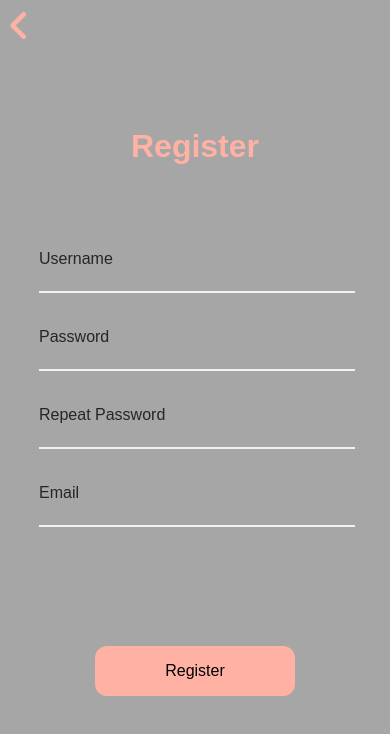
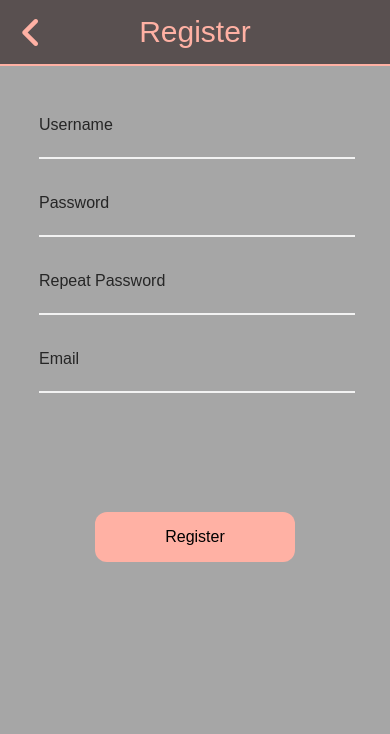
Before and after one commit to VeradeLacombe/MyRecipes, a website: page www/RegisterPage.html in a window 390 px wide. Drawn offline with Linux system fonts and the light colour scheme; some packages are replaced by stand-ins of ours.

Commit message:
Create header

```diff
--- a/www/RegisterPage.html
+++ b/www/RegisterPage.html
@@ -16,12 +16,17 @@
 </head>
 
 <body>
-	<i class="fas fa-angle-left" id= "backButton" onClick="window.location.href = 'index.html';"></i>
+	<div id="header">
+		<i class="fas fa-angle-left" id= "backButton" onClick="window.location.href = 'index.html';"></i>
 
-	<h1>Register</h1>
-	<form class="centerHorizontally">
+		Register
+	</div>
+
+
+<form class="centerHorizontally">
 		<div class="Container">
-			<label>Username</label>
+			<label>Username<br>
+			</label>
 			<input type="text" id="username">
 		</div>
 		<div class="Container">
@@ -39,7 +44,7 @@
 			<input type="email" id="email">
 		</div>
 
-		<button class="Bigbutton">Register</button>
+  <button class="Bigbutton">Register</button>
 	</form>
 </body>
 </html>
--- a/www/css/main.css
+++ b/www/css/main.css
@@ -4,6 +4,7 @@ body {
 	font-style: normal;
 	font-weight: 300;
 	color: #262626;
+	margin: 0;
 }
 
 .center {
@@ -17,13 +18,6 @@ body {
 .centerHorizontally {
 	margin: auto;
 	max-width: 80vw;
-}
-
-h1 {
-	text-align: center;
-	color: #FFB1A4;
-	margin-top: 10vh;
-	margin-bottom: 10vh;
 }
 
 .Bigbutton {
@@ -40,6 +34,21 @@ h1 {
 }
 
 #backButton {
-	font-size:36px;
-	color:#FFB1A4;
+	font-size: 36px;
+	color: #FFB1A4;
+	position: absolute;
+	left: 20px;
 }
+
+#header {
+	background-color: #595050;
+	color: #FFB1A4;
+	text-align: center;
+	font-size: 30px;
+	border-bottom: 2px solid #FFB1A4;
+	padding: 15px;
+	margin-bottom: 50px;
+	position: -webkit-sticky;
+	position: sticky;
+	top: 0;
+}
```
